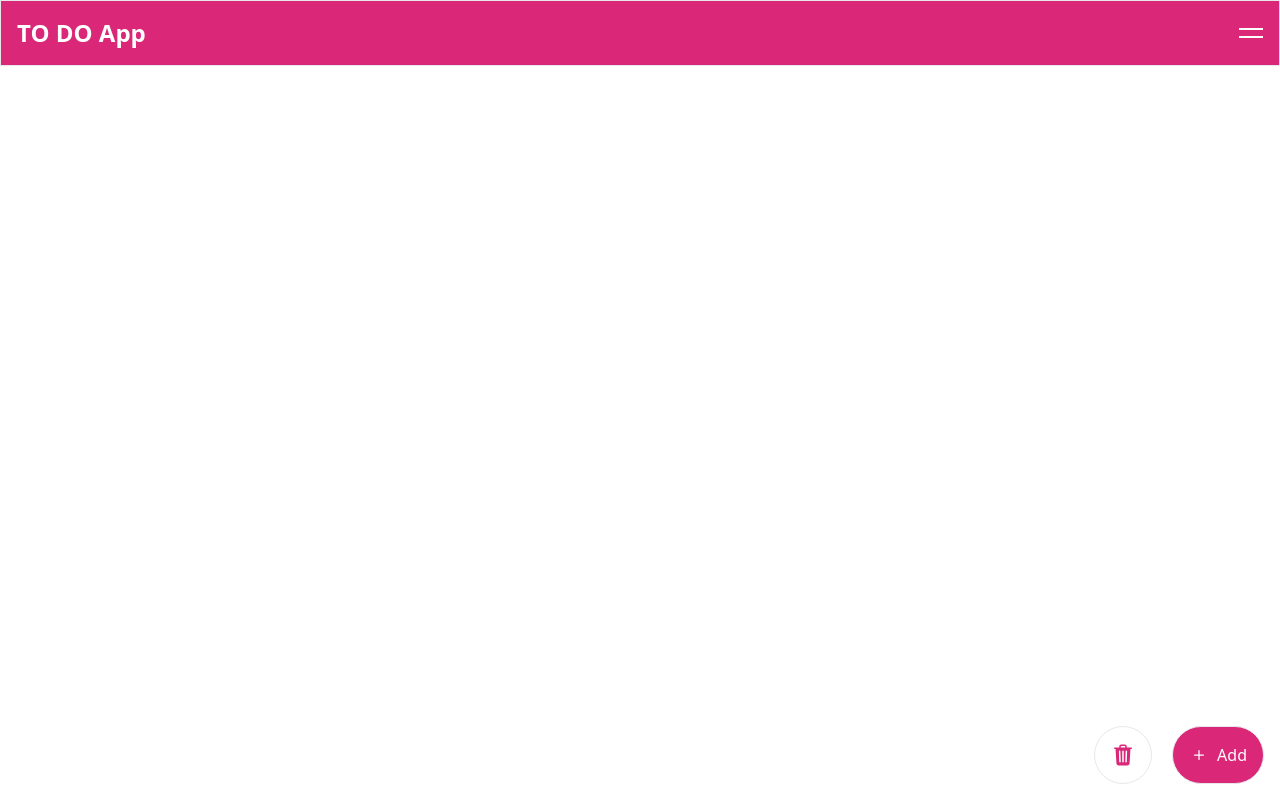
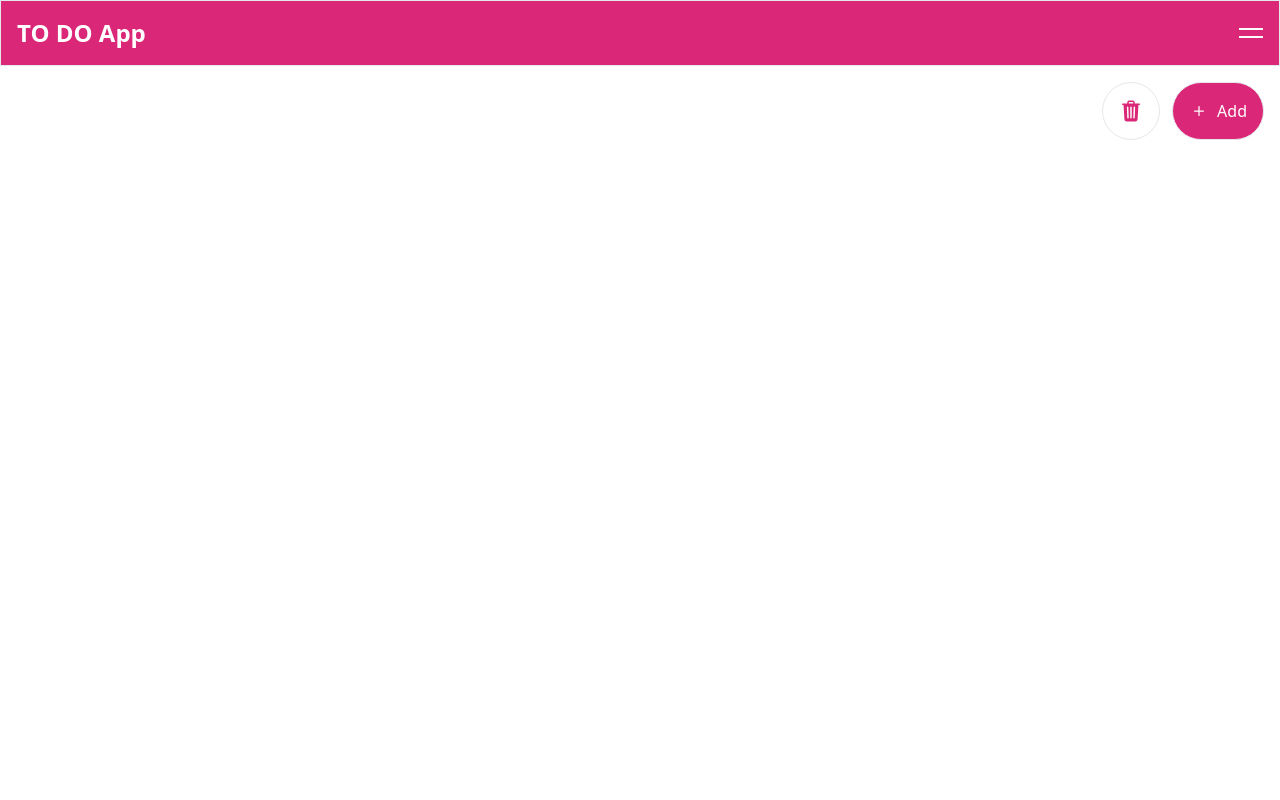
Before and after one commit to KokiMitsunaga/nin-todo, a Next.js app: page / in a window 1280 px wide. Built offline with nearby package versions, Linux system fonts and the light colour scheme.

Commit message:
WIP:TrashButtonとTodoButtonの配置方法を変更

```diff
--- a/app/_components/TodoButton.tsx
+++ b/app/_components/TodoButton.tsx
@@ -8,7 +8,7 @@ const TodoButton = ({ onOpenModal }: TodoButtonProps) => {
   return (
     <button
       onClick={onOpenModal}
-      className="fixed bottom-4 right-4 bg-pink-600 text-white p-4 rounded-full border flex items-center justify-center -z-10"
+      className="bg-pink-600 text-white p-4 rounded-full border flex items-center justify-center"
     >
       <IoIosAdd size={20} />
       <span className="ml-2">Add</span>
--- a/app/_components/TrashButton.tsx
+++ b/app/_components/TrashButton.tsx
@@ -13,7 +13,7 @@ const TrashButton = () => {
   return (
     <button
       onClick={handleClick}
-      className="fixed bottom-4 right-32 text-pink-600 bg-white p-4 rounded-full border flex items-center justify-center -z-10"
+      className="text-pink-600 bg-white p-4 rounded-full border flex items-center justify-center -z-10"
     >
       <IoTrash size={24} />
     </button>
--- a/app/page.tsx
+++ b/app/page.tsx
@@ -60,11 +60,11 @@ const TodoPage = () => {
 
   return (
     <div className="container mx-auto p-4">
-      <div className="mb-4 flex">
+      <TodoList todos={todos} updateTodo={updateTodo} removeTodo={removeTodo} />
+      <div className="flex items-center justify-end gap-3">
+        <TrashButton />
         <TodoButton onOpenModal={() => setModalOpen(true)} />
       </div>
-      <TodoList todos={todos} updateTodo={updateTodo} removeTodo={removeTodo} />
-      <TrashButton />
       <Modal
         isOpen={modalOpen}
         onClose={() => setModalOpen(false)}
```
